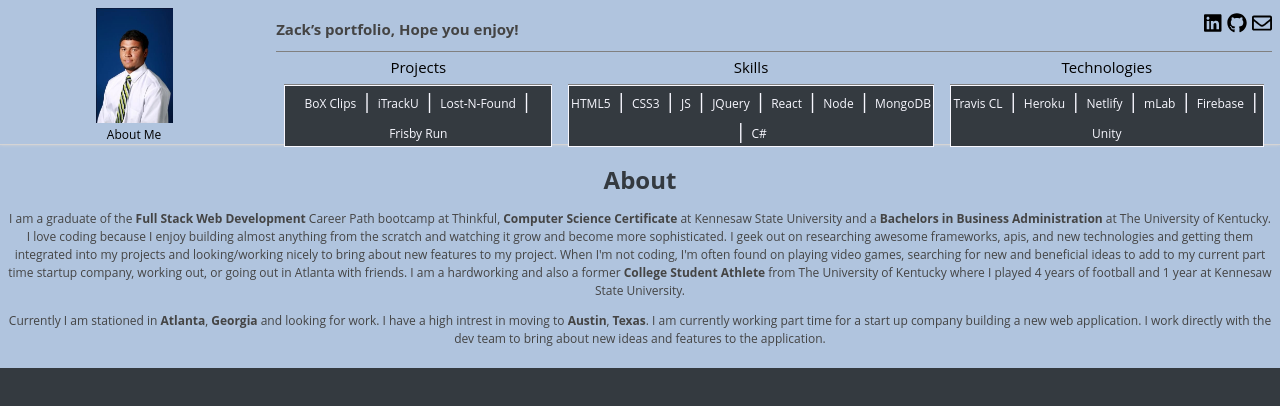
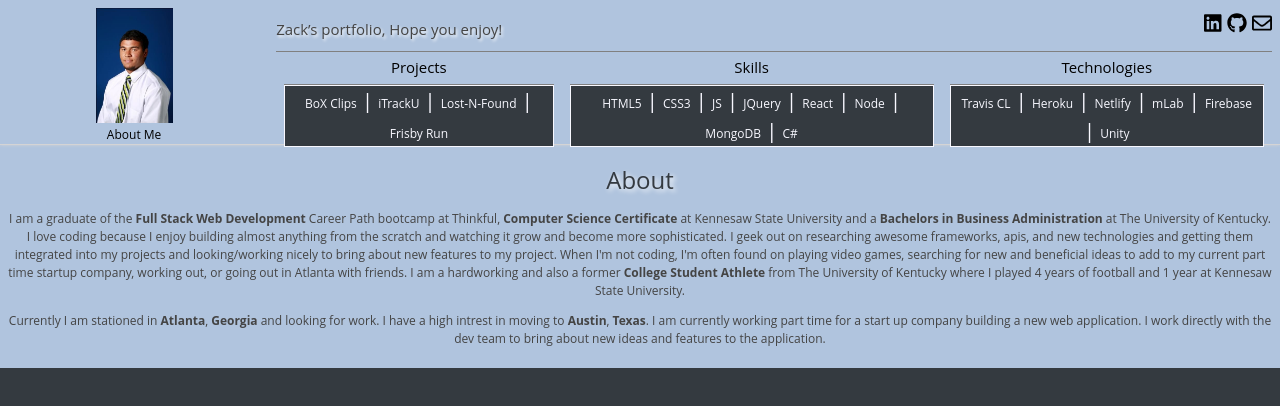
Before and after one commit to zackaryb123/portfolio, a plain HTML site: page index.html in a window 1280 px wide. Drawn offline with nearby package versions, Linux system fonts and the light colour scheme.

```diff
--- a/main.css
+++ b/main.css
@@ -37,6 +37,10 @@
     height: 90%;
   }
 
+  .fixed a img:hover {
+      box-shadow: 0 10px 16px 0 rgba(0,0,0,0.2),0 6px 20px 0 rgba(0,0,0,0.19) !important;
+  }
+
   .headshot-column {
     width: 25%;
   }
@@ -61,7 +65,9 @@
   }
 
   .fixed h1 {
+      font-weight: normal;
       font-size: 15px;
+      text-shadow: white 0.1em 0.1em 0.2em;
   }
 
   .top-row {
@@ -100,6 +106,7 @@
   }
 
  .dropdown {
+     padding: 0 5px;
     background-color: #343A40;
     border: ghostwhite .5px solid;
     margin: 0 .5rem;
@@ -207,7 +214,7 @@
   }
 
   main h1 {
-    font-weight: bold !important;
+      text-shadow: white 0.1em 0.1em 0.2em;
     color: #343A40;
     margin: 10px;
     font-size: 24px;
```
